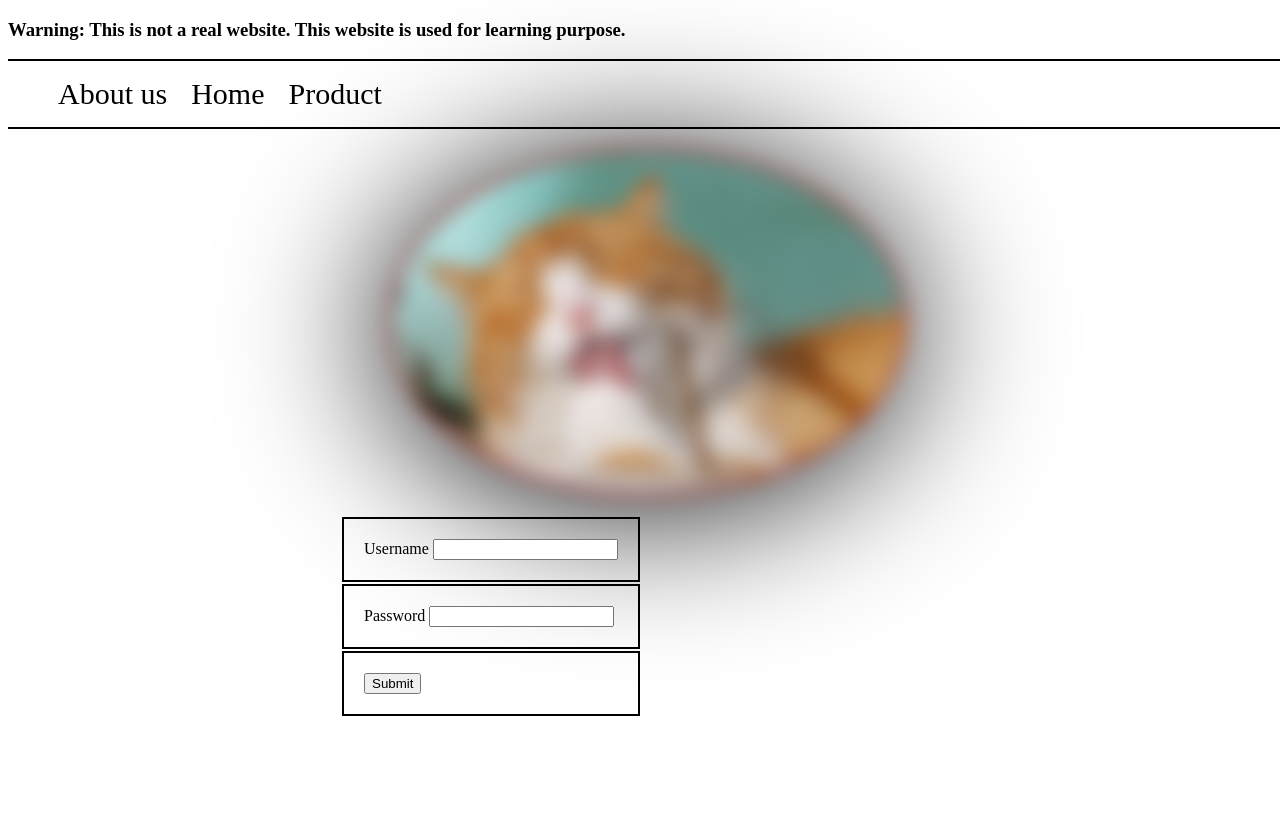
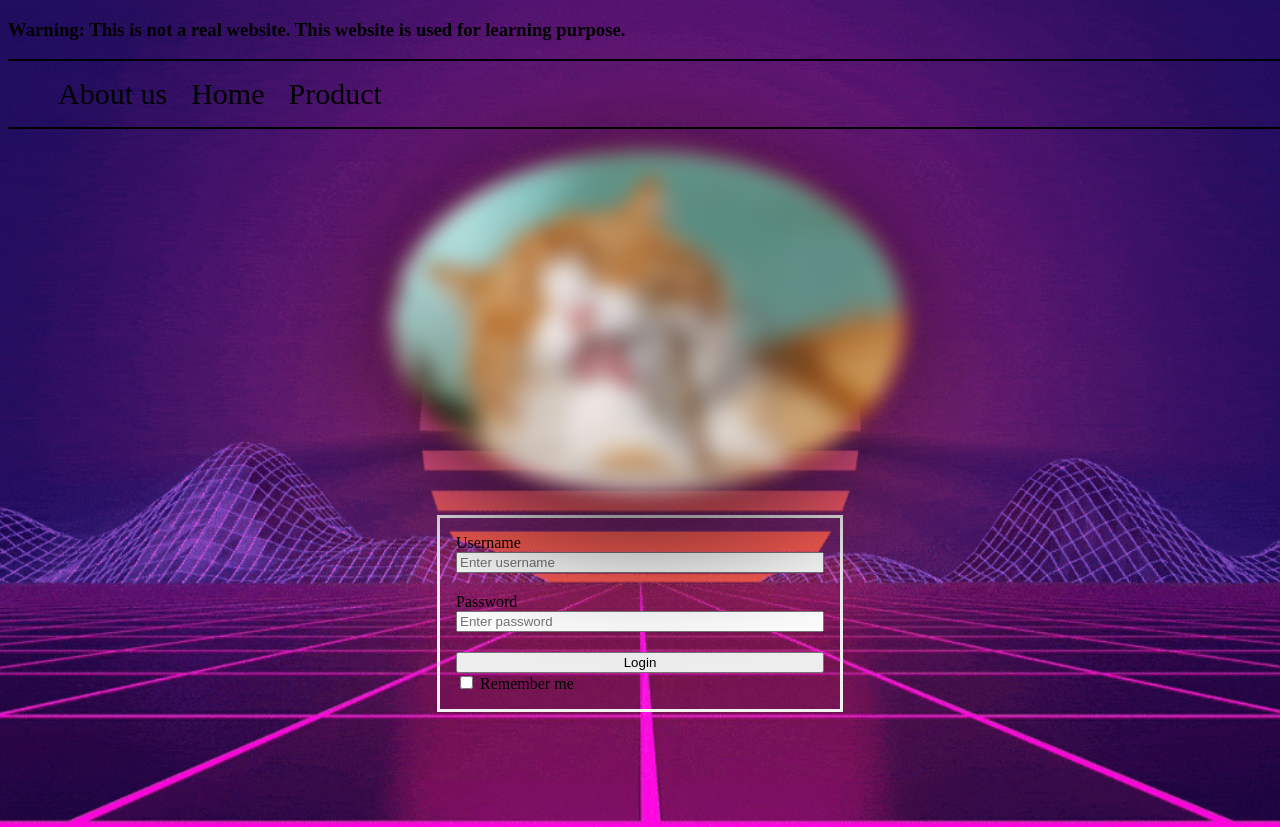
Before and after one commit to dany4240/webprogramming, a plain HTML site: page index.html in a window 1280 px wide. Before the commit the page ends 800 px from the top, so only its background shows below. Drawn offline with Linux system fonts and the light colour scheme.

Commit message:
updated css

```diff
--- a/index.html
+++ b/index.html
@@ -22,32 +22,25 @@
     </section>
 
 
-    <form action="send" method="post">
-        <div id="form1">
-            <table class="login">
-                <tr>
-                    <td>
-                        <label for="name">Username   </label>
-                        <input type="text" name="user" id="user">
-                    </td>
-                </tr>
-                <tr>
-                    <td>
-                        <label for="pass">Password   </label>
-                        <input type="text" name="pass" id="pass" >
-                    </td>
-                </tr>
-                <tr>
-                    <td>
-                        <input type="button" value="Submit">
-                    </td>
-                </tr>
-            </table>
+    <form action="" method="post">
+
+
+        <div class="login">
+            <label for="uname">Username</label>
+            <input class="mb-2" type="text" placeholder="Enter username" name="uname" required>
+
+            <label for="psw">Password</label>
+            <input class="mb-2" type="password" placeholder="Enter password" name="psw" required>
+
+            <button type="submit">Login</button>
+            <label for="">
+                <input type="checkbox" name="checked" id="" name="remember"> Remember me
+            </label>
+        </div>
+    </form>
 
 
 
-        </div>
-    </form>
 
 
     <!-- <h1>Sample Website</h1>
--- a/style.css
+++ b/style.css
@@ -1,6 +1,14 @@
 style1 {
     margin: 50px;
     position: relative;
+}
+
+body {
+    background-image: url(./assets/background1.gif);
+    background-repeat: no-repeat;
+    background-position: 50%;
+    background-size: cover;
+    height: 100vh;
 }
 
 nav {
@@ -92,10 +100,10 @@ ol li {
 }
 
 form {
-    width: 600px;
-    display: flex;
+    width: 400px;
     margin: auto;
     padding: auto;
+    border: 3px solid #f1f1f1;
 
 }
 
@@ -127,6 +135,14 @@ form {
 
 }
 
-#login {
+.login {
     border-color: white;
+    padding: 16px;
+    display: flex;
+    flex-direction: column;
+
 }
+
+.mb-2 {
+    margin-bottom: 20px;
+}
```
Also changed, not shown: assets/background1.gif (added).
